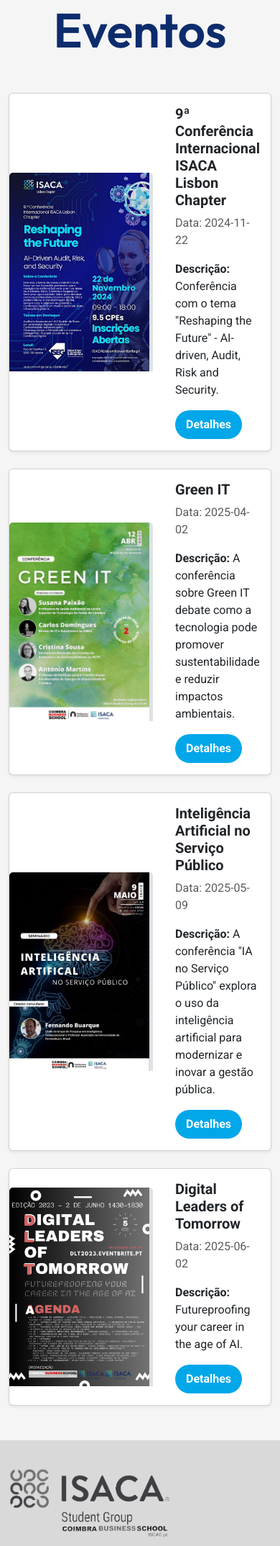
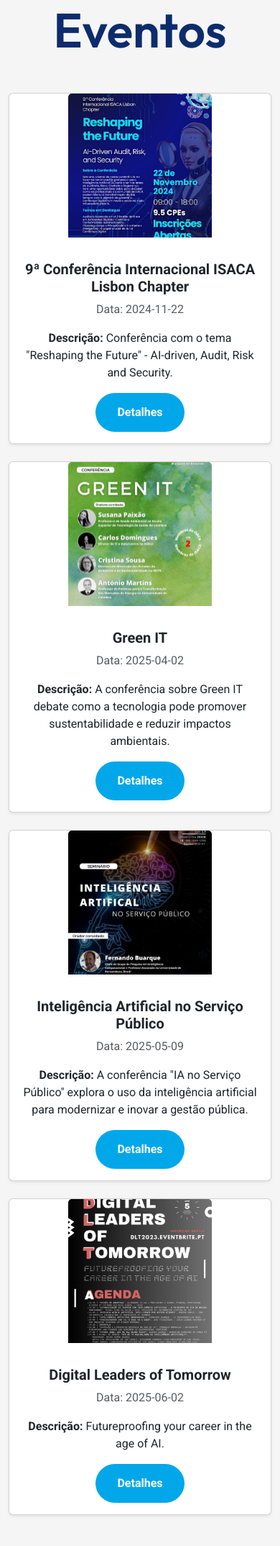
Before and after one commit to pedromgsantos/Isaca_dpweb, a PHP site: page /eventos.php in a window 390 px wide. Shown: the part 139-2287 px from the top of the page at 72% size. Run offline with PHP 8.4, Linux system fonts and the light colour scheme; data comes from the database, SQL or seed files in the repository.

Commit message:
correção da responsividade da página eventos

```diff
--- a/eventos.php
+++ b/eventos.php
@@ -60,16 +60,31 @@
                     $imagem = filter_var($evento->imagem, FILTER_VALIDATE_URL) !== false ? $evento->imagem : 'imagens/eventos/' . $evento->imagem;
         ?>
             <div class="col d-flex">
-                        <div class="card shadow-sm">
+                <div class="card shadow-sm mx-auto">
+                    <!-- Dispositivos pequenos (sm) -->
+                    <div class="d-sm-block d-lg-none text-center">
+                        <img class="card-img-top img-fluid mb-3 mx-auto" src="<?= $imagem ?>" alt="<?= $evento->nome ?>" style="max-height: 200px; object-fit: cover;">
+                        <div class="card-body">
+                            <h5 class="card-title fw-bold"><?= $evento->nome ?></h5>
+                            <p class="card-text text-muted">Data: <?= $evento->data ?></p>
+                            <p class="card-text"><strong>Descrição: </strong><?= $evento->descricao ?></p>
+                            <a href="detalhesevento.php?id=<?= $evento->id ?>" class="cta-button btn btn-primary">Detalhes</a>
+                        </div>
+                    </div>
+
+                    <!-- Layout padrão para md e lg -->
+                    <div class="d-none d-lg-flex">
                         <img class="card-img-top border-end border-5" src="<?= $imagem ?>" alt="<?= $evento->nome ?>">
                         <div class="card-body">
                             <h5 class="card-title fw-bold"><?= $evento->nome ?></h5>
                             <p class="card-text text-muted">Data: <?= $evento->data ?></p>
-                                <p class="card-text"> <strong>Descrição: </strong><?= $evento->descricao ?></p>
-                                <a href="detalhesevento.php?id=<?= $evento->id ?>" class="cta-button" style="text-align: center; padding: 8px 15px">Detalhes</a>
+                            <p class="card-text"><strong>Descrição: </strong><?= $evento->descricao ?></p>
+                            <a href="detalhesevento.php?id=<?= $evento->id ?>" class="cta-button btn btn-primary">Detalhes</a>
                         </div>
                     </div>
                 </div>
+            </div>
+
             <?php
                 }
             }
```
Also changed, not shown: en/events.php (+19 -3 lines). Lines whose indentation alone changed are shown as unchanged.
